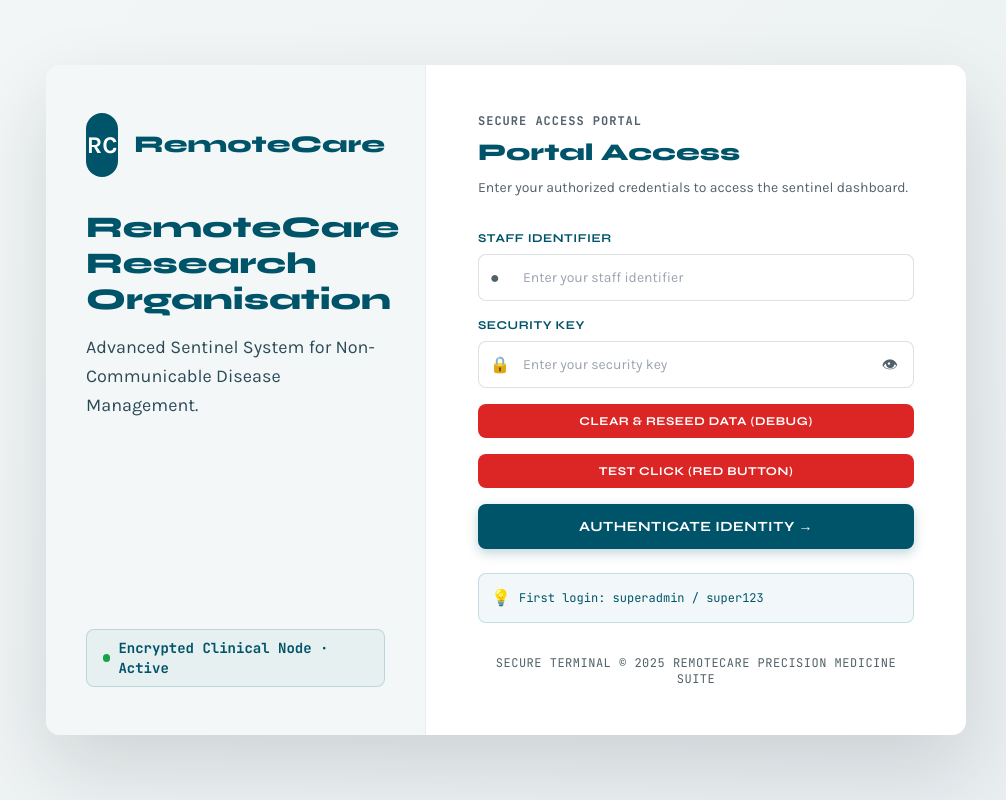
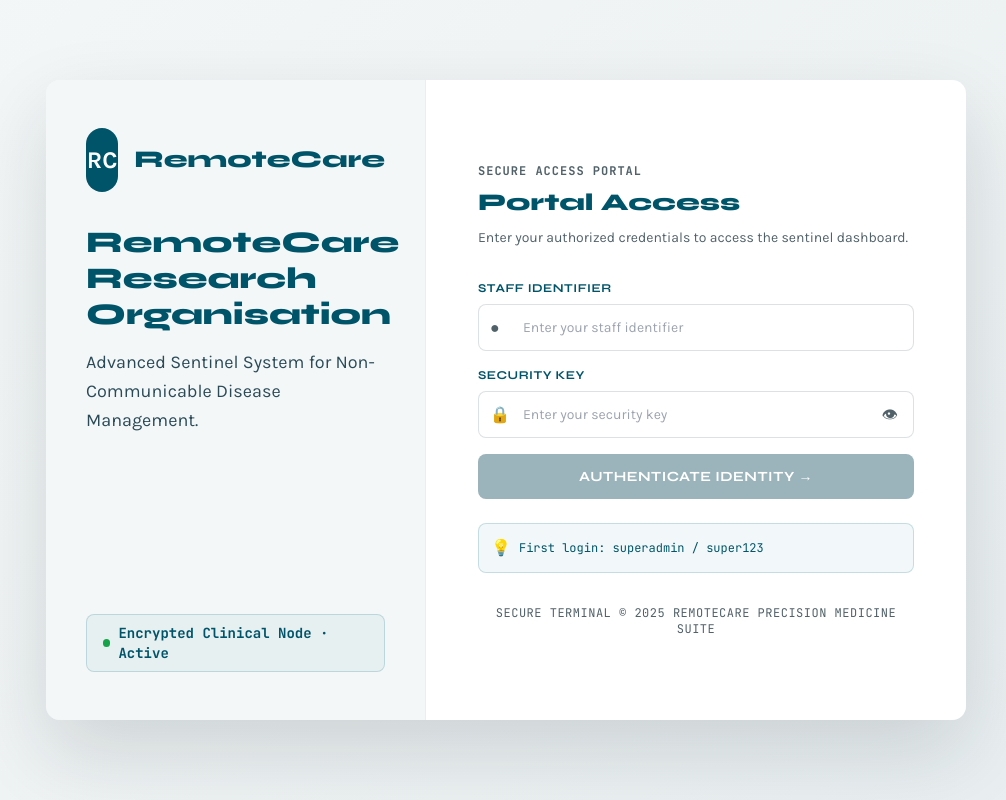
Before and after one commit to m0nst3rz3r0/remotecare-ts, a React (Vite) app in the folder touchhealth-ts/: page / in a window 1280 px wide. Shown: the whole page, without its empty margins (134-1140 px from the left). Built offline with nearby package versions, Linux system fonts and the light colour scheme.

Commit message:
Update AuthPage.tsx

```diff
--- a/touchhealth-ts/src/pages/AuthPage.tsx
+++ b/touchhealth-ts/src/pages/AuthPage.tsx
@@ -3,7 +3,6 @@ import { useAuthStore } from '../store/useAuthStore';
 import {
   getHospitalsByRegionDistrict,
   loadUsers,
-  clearAndReseed,
 } from '../services/auth';
 
 export default function AuthPage() {
@@ -48,30 +47,14 @@ export default function AuthPage() {
                         password.trim() &&
                         (detectedRole === 'admin' || (detectedRole === 'doctor' && region && district && hospital)));
 
-  // Debug logging
-  console.log('Auth Debug:', {
-    username: username.trim(),
-    password: password.trim(),
-    detectedRole,
-    region,
-    district,
-    hospital,
-    canSubmit
-  });
-
   const onSubmit = () => {
-    console.log('submitting', username.trim());
-    alert('Button clicked! Username: ' + username.trim());
-
-    const res = signIn({
+    if (!canSubmit) return;
+    signIn({
       username: username.trim(),
       password,
       role: detectedRole || 'admin',
       ...(detectedRole === 'doctor' && { region, district, hospital }),
     });
-
-    console.log('Login result:', res);
-    void res;
   };
 
   return (
@@ -88,7 +71,7 @@ export default function AuthPage() {
           flexDirection: 'row'
         }}
       >
-        {/* Left Panel - Fixed width 380px */}
+        {/* Left Panel */}
         <div
           style={{
             width: '380px',
@@ -100,7 +83,6 @@ export default function AuthPage() {
             justifyContent: 'space-between'
           }}
         >
-          {/* Top Section */}
           <div>
             <div className="flex items-center gap-4 mb-8">
               <div className="w-16 h-16 rounded-full flex items-center justify-center" style={{ background: '#005469' }}>
@@ -124,7 +106,6 @@ export default function AuthPage() {
             </p>
           </div>
 
-          {/* Bottom Section */}
           <div>
             <div className="inline-flex items-center gap-2 px-4 py-2 rounded-lg border" style={{ borderColor: 'rgba(13,110,135,.2)', background: 'rgba(13,110,135,.05)' }}>
               <div className="w-2 h-2 rounded-full" style={{ background: '#16a34a' }}></div>
@@ -135,7 +116,7 @@ export default function AuthPage() {
           </div>
         </div>
 
-        {/* Right Panel - Flex: 1 */}
+        {/* Right Panel */}
         <div
           style={{
             flex: 1,
@@ -146,7 +127,6 @@ export default function AuthPage() {
             justifyContent: 'center'
           }}
         >
-          {/* Header */}
           <div className="mb-8">
             <div className="font-mono text-xs font-bold mb-2" style={{ color: '#516169', letterSpacing: '1px', textTransform: 'uppercase' }}>
               SECURE ACCESS PORTAL
@@ -159,7 +139,6 @@ export default function AuthPage() {
             </p>
           </div>
 
-          {/* Error Message */}
           {loginError && (
             <div
               className="mb-6 rounded-lg border px-4 py-3"
@@ -175,7 +154,6 @@ export default function AuthPage() {
             </div>
           )}
 
-          {/* Form Fields */}
           <div className="space-y-4">
             {/* Staff Identifier */}
             <div>
@@ -398,68 +376,28 @@ export default function AuthPage() {
               </div>
             )}
 
-            {/* Debug Button */}
-            <button
-              type="button"
-              onClick={() => {
-                clearAndReseed();
-                alert('Data cleared and reseeded! Check console for details.');
-              }}
-              className="w-full rounded-lg py-2 mb-2 font-syne font-bold text-white transition-all"
-              style={{
-                background: '#dc2626',
-                fontSize: '12px',
-                textTransform: 'uppercase',
-                letterSpacing: '0.5px',
-                cursor: 'pointer'
-              }}
-            >
-              CLEAR & RESEED DATA (Debug)
-            </button>
-
-            {/* Test Button */}
-            <button
-              type="button"
-              onClick={() => alert('Test button works!')}
-              className="w-full rounded-lg py-2 mb-2 font-syne font-bold text-white transition-all"
-              style={{
-                background: '#dc2626',
-                fontSize: '12px',
-                textTransform: 'uppercase',
-                letterSpacing: '0.5px',
-                cursor: 'pointer'
-              }}
-            >
-              TEST CLICK (Red Button)
-            </button>
-
             {/* Submit Button */}
             <button
               type="button"
-              onClick={() => {
-                console.log('Button clicked!');
-                alert('Main button clicked!');
-                onSubmit();
-              }}
+              onClick={onSubmit}
+              disabled={!canSubmit}
               className="w-full rounded-lg py-3 font-syne font-bold text-white transition-all"
               style={{
-                background: '#005469',
+                background: canSubmit ? '#005469' : '#9bb3bb',
                 fontSize: '14px',
                 textTransform: 'uppercase',
                 letterSpacing: '0.5px',
-                cursor: 'pointer',
-                boxShadow: '0 4px 12px rgba(0,84,105,.25)'
+                cursor: canSubmit ? 'pointer' : 'not-allowed',
+                boxShadow: canSubmit ? '0 4px 12px rgba(0,84,105,.25)' : 'none'
               }}
               onMouseEnter={(e) => {
                 if (canSubmit) {
-                  const target = e.target as HTMLButtonElement;
-                  target.style.background = '#004252';
+                  (e.target as HTMLButtonElement).style.background = '#004252';
                 }
               }}
               onMouseLeave={(e) => {
                 if (canSubmit) {
-                  const target = e.target as HTMLButtonElement;
-                  target.style.background = '#005469';
+                  (e.target as HTMLButtonElement).style.background = '#005469';
                 }
               }}
             >
@@ -473,16 +411,13 @@ export default function AuthPage() {
             background: 'rgba(13,110,135,.05)'
           }}>
             <div className="flex items-center gap-2">
-              <span style={{ fontSize: '16px', color: '#005469' }}>
-                💡
-              </span>
+              <span style={{ fontSize: '16px', color: '#005469' }}>💡</span>
               <div className="text-xs" style={{ color: '#005469', fontFamily: 'JetBrains Mono, monospace' }}>
                 First login: superadmin / super123
               </div>
             </div>
           </div>
 
-          {/* Footer */}
           <div className="mt-8 text-center">
             <div className="font-mono text-xs" style={{ color: '#516169', letterSpacing: '0.5px' }}>
               SECURE TERMINAL © 2025 REMOTECARE PRECISION MEDICINE SUITE
```
Lines whose indentation alone changed are shown as unchanged.
